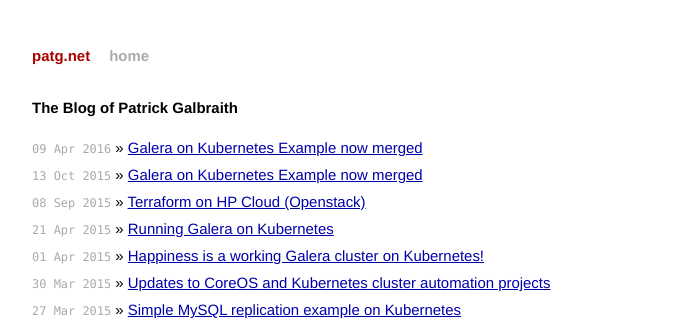
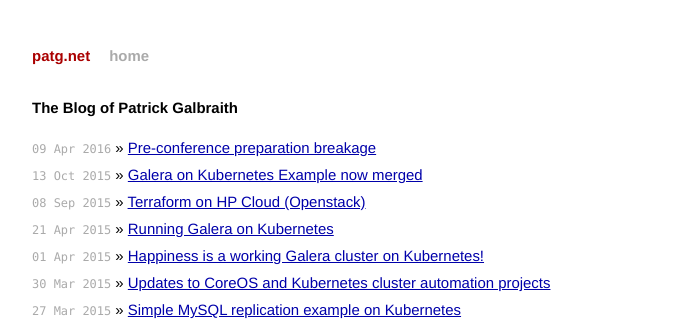
Before and after one commit to CaptTofu/patg.net, a Jekyll site: the page built from index.html, in a window 1280 px wide. Shown: the top 330 px of the page, without its empty margins (294-985 px from the left). Built offline with Jekyll 4.4.1, drawn with Linux system fonts in a browser that asks for light colours; Markdown is read by kramdown in place of the engine named in the settings; the list of posts is cut into pages by our own code.

Commit message:
Title needed fixing!

```diff
--- a/_posts/2016-04-09-kubernetes-1.2-issue.markdown
+++ b/_posts/2016-04-09-kubernetes-1.2-issue.markdown
@@ -1,6 +1,6 @@
 ---
 layout: post
-title: "Galera on Kubernetes Example now merged"
+title: "Pre-conference preparation breakage"
 date: 2016-04-09 12:00:00
 categories: kubernetes,ubuntu,cgroups,docker
 ---
```
